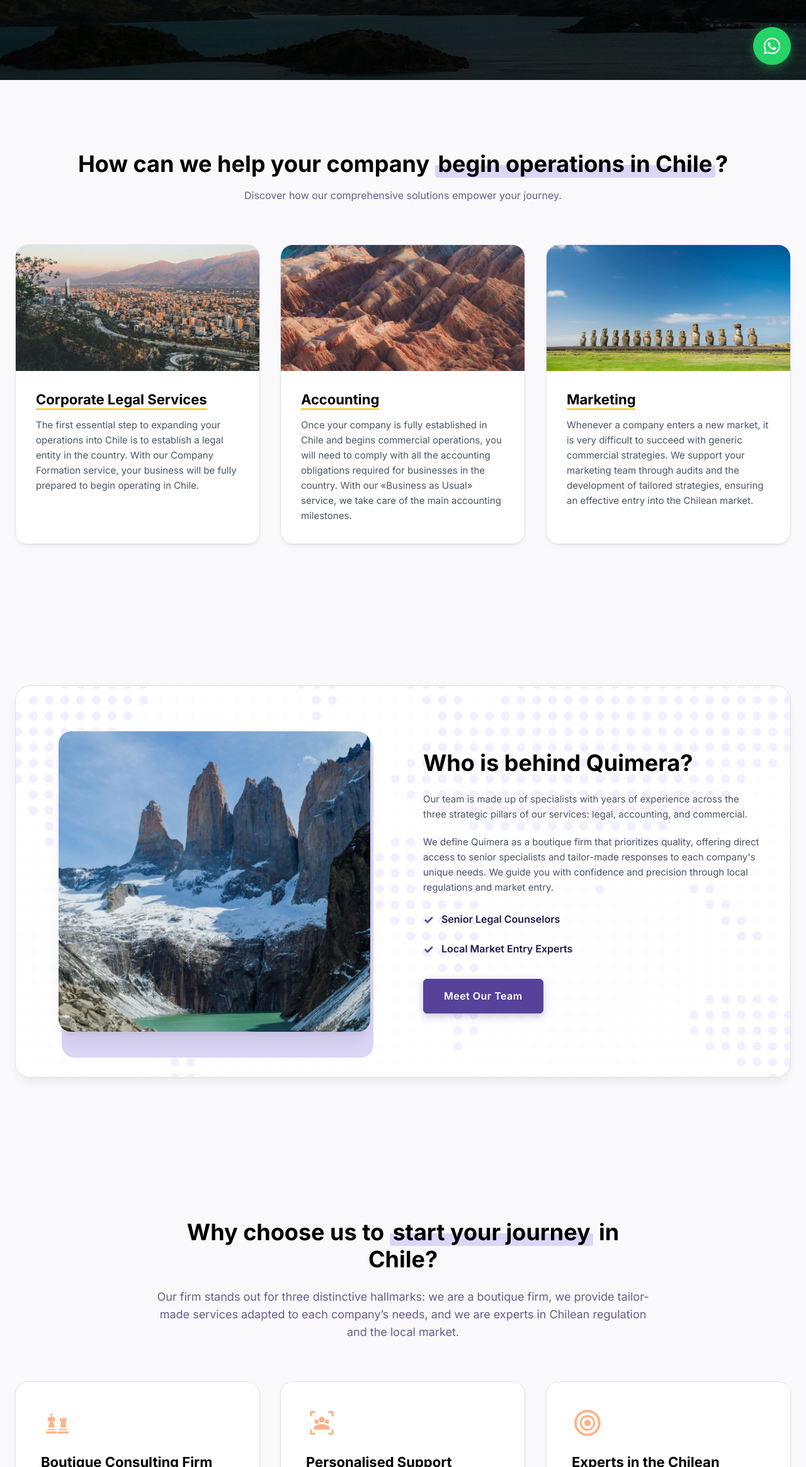
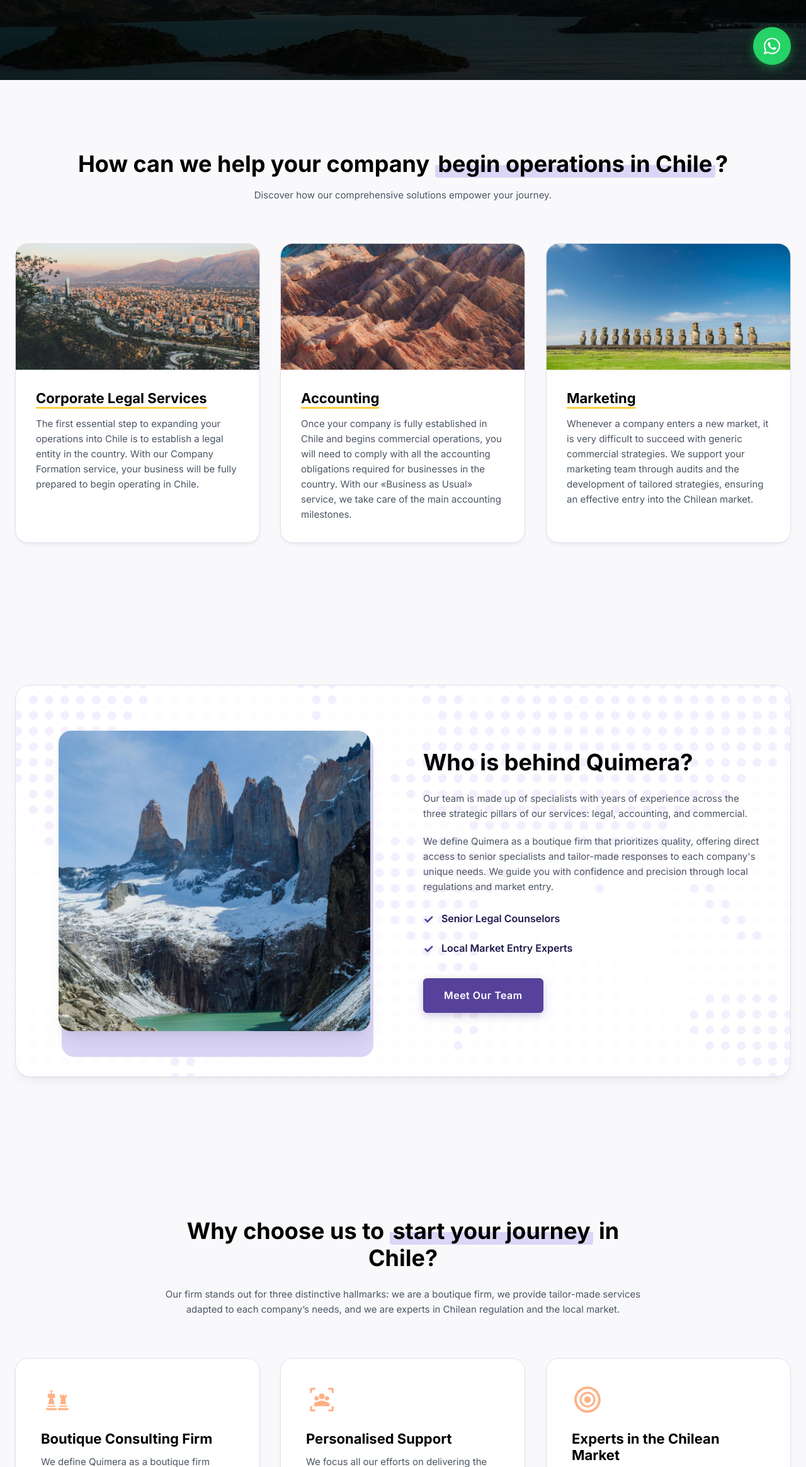
Before and after one commit to marketingfuentesjuul/quimera, a React (Vite) app: page / in a window 1280 px wide. Shown: the part 673-3002 px from the top of the page at 63% size. Built offline with nearby package versions, Linux system fonts and the light colour scheme.

Commit message:
style: standardize subheader paragraph font sizes to 15px across Services and WhyChooseUs

```diff
--- a/src/components/Services.jsx
+++ b/src/components/Services.jsx
@@ -33,9 +33,10 @@
           <h2 style={{ fontSize: 'var(--font-3xl)', marginBottom: '1rem', color: '#000' }}>
             How can we help your company <span style={{ background: 'linear-gradient(180deg, transparent 55%, var(--color-accent) 55%)', padding: '0 0.3rem', borderRadius: '4px' }}>begin operations in Chile</span>?
           </h2>
-          <p className="text-muted" style={{ maxWidth: '700px', margin: '0 auto' }}>
+          <p className="text-muted" style={{ maxWidth: '700px', margin: '0 auto', fontSize: '15px', lineHeight: '1.6', color: '#4b5563' }}>
             Discover how our comprehensive solutions empower your journey.
           </p>
+
         </div>
 
         <div
--- a/src/components/WhyChooseUs.jsx
+++ b/src/components/WhyChooseUs.jsx
@@ -81,7 +81,7 @@
           <h2 style={{ fontSize: 'var(--font-3xl)', marginBottom: '1.5rem', lineHeight: 'var(--lh-tight)', color: '#000', maxWidth: '800px', marginLeft: 'auto', marginRight: 'auto' }}>
             Why choose us to <span style={{ background: 'linear-gradient(180deg, transparent 55%, var(--color-accent) 55%)', padding: '0 0.3rem', borderRadius: '4px' }}>start your journey</span> in Chile?
           </h2>
-          <p className="text-muted text-lg" style={{ maxWidth: '800px', margin: '0 auto' }}>
+          <p className="text-muted" style={{ maxWidth: '800px', margin: '0 auto', fontSize: '15px', lineHeight: '1.6', color: '#4b5563' }}>
             Our firm stands out for three distinctive hallmarks: we are a boutique firm, we provide tailor-made services adapted to each company’s needs, and we are experts in Chilean regulation and the local market.
           </p>
         </div>
```
